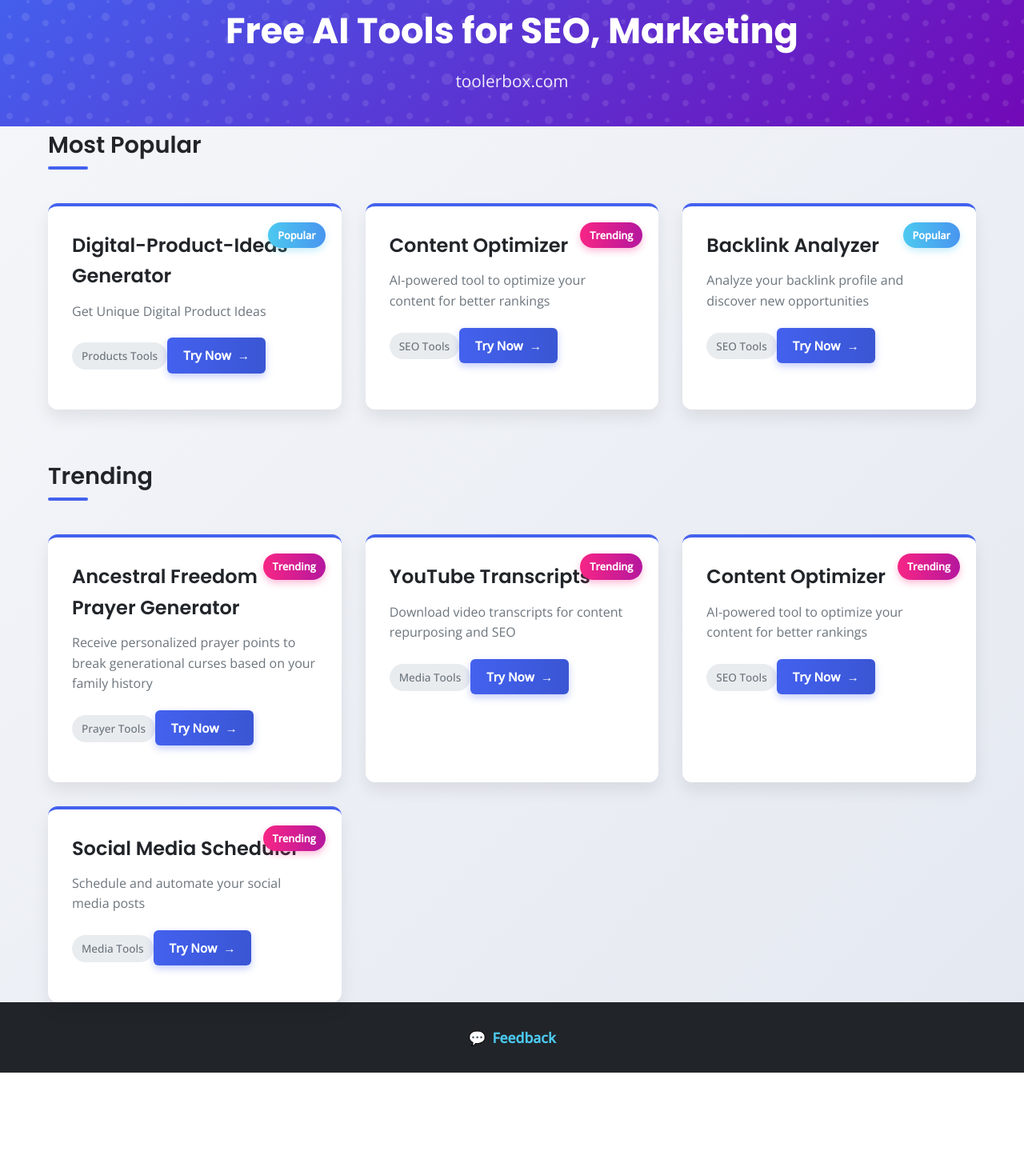
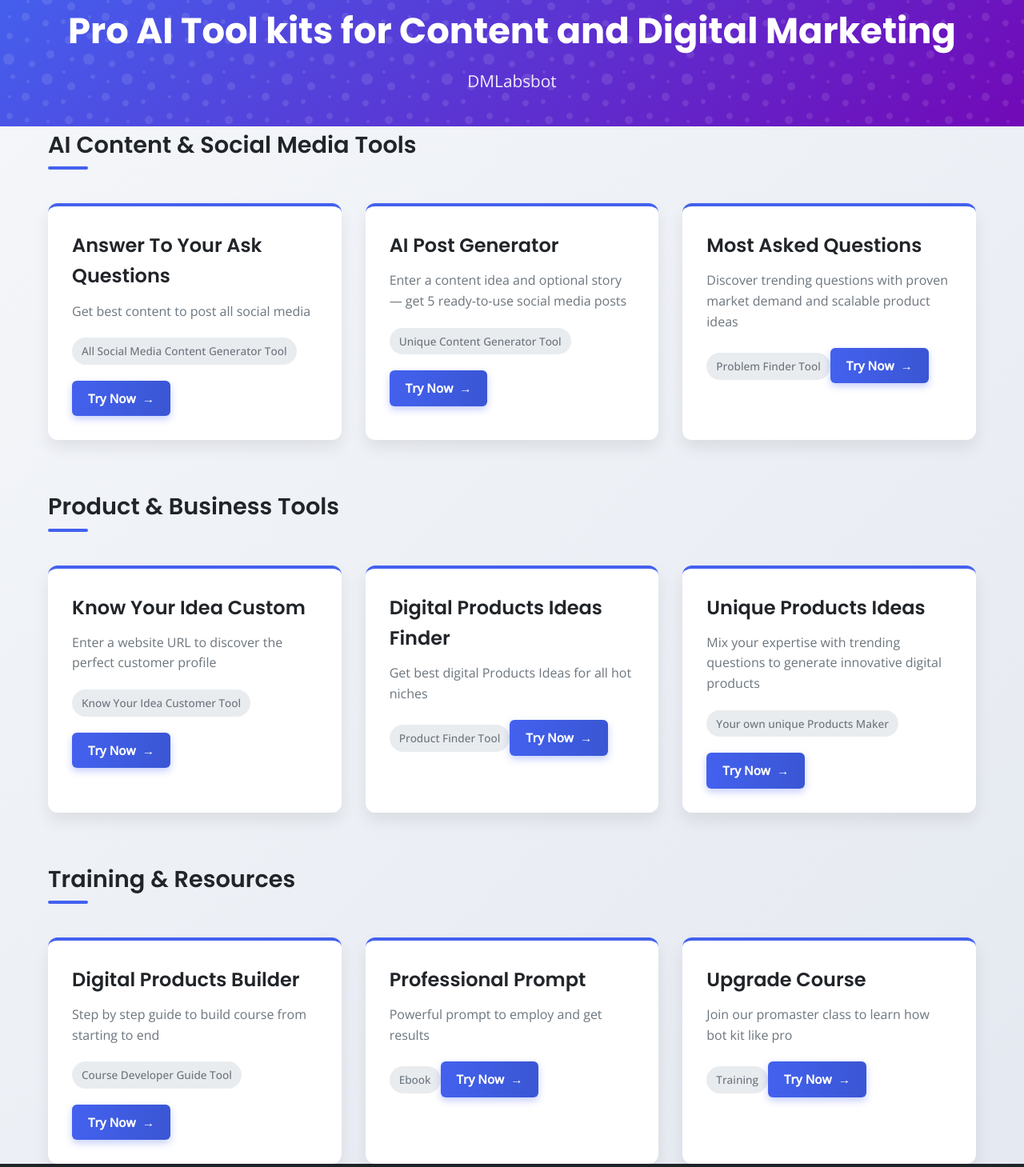
Before and after one commit to henryk4god/toolsbox, a plain HTML site: page index.html in a window 1280 px wide. Shown: the part 37-1496 px from the top of the page at 80% size. Before the commit the page ends 1378 px from the top, so only its background shows below. Drawn offline with nearby package versions, Linux system fonts and the light colour scheme.

Commit message:
Update index.html

```diff
--- a/index.html
+++ b/index.html
@@ -3,7 +3,7 @@
 <head>
     <meta charset="UTF-8">
     <meta name="viewport" content="width=device-width, initial-scale=1.0">
-    <title>Toolerbox - Free AI Tools for SEO, Marketing</title>
+    <title>DMLabsbot - Pro AI Tool kits for Content and Digital Marketing</title>
     <link rel="preconnect" href="https://fonts.googleapis.com">
     <link rel="preconnect" href="https://fonts.gstatic.com" crossorigin>
     <link href="https://fonts.googleapis.com/css2?family=Poppins:wght@300;400;500;600;700&family=Open+Sans:wght@300;400;500&display=swap" rel="stylesheet">
@@ -183,32 +183,6 @@
             transform: translateX(4px);
         }
 
-        .trending-badge {
-            position: absolute;
-            top: 20px;
-            right: 20px;
-            background: linear-gradient(to right, var(--accent), #b5179e);
-            color: white;
-            padding: 6px 12px;
-            border-radius: 20px;
-            font-size: 0.8rem;
-            font-weight: 600;
-            box-shadow: 0 4px 8px rgba(247, 37, 133, 0.3);
-        }
-
-        .popular-badge {
-            position: absolute;
-            top: 20px;
-            right: 20px;
-            background: linear-gradient(to right, var(--success), #4895ef);
-            color: white;
-            padding: 6px 12px;
-            border-radius: 20px;
-            font-size: 0.8rem;
-            font-weight: 600;
-            box-shadow: 0 4px 8px rgba(76, 201, 240, 0.3);
-        }
-
         /* Footer styles */
         footer {
             background-color: var(--dark);
@@ -269,23 +243,30 @@
 <body>
     <header>
         <div class="container">
-            <h1>Free AI Tools for SEO, Marketing</h1>
-            <p class="site-url">toolerbox.com</p>
+            <h1>Pro AI Tool kits for Content and Digital Marketing</h1>
+            <p class="site-url">DMLabsbot</p>
         </div>
     </header>
 
     <main class="container">
         <section class="tools-section">
-            <h2 class="section-title">Most Popular</h2>
-            <div class="tools-grid" id="popular-tools">
-                <!-- Popular tools will be added here by JavaScript -->
+            <h2 class="section-title">AI Content & Social Media Tools</h2>
+            <div class="tools-grid" id="content-tools">
+                <!-- Content tools will be added here by JavaScript -->
             </div>
         </section>
 
         <section class="tools-section" style="margin-top: 60px;">
-            <h2 class="section-title">Trending</h2>
-            <div class="tools-grid" id="trending-tools">
-                <!-- Trending tools will be added here by JavaScript -->
+            <h2 class="section-title">Product & Business Tools</h2>
+            <div class="tools-grid" id="product-tools">
+                <!-- Product tools will be added here by JavaScript -->
+            </div>
+        </section>
+
+        <section class="tools-section" style="margin-top: 60px;">
+            <h2 class="section-title">Training & Resources</h2>
+            <div class="tools-grid" id="training-tools">
+                <!-- Training tools will be added here by JavaScript -->
             </div>
         </section>
     </main>
@@ -300,52 +281,58 @@
         // Tool data
         const tools = [
             {
-                name: "Digital-Product-Ideas-Generator",
-                description: "Get Unique Digital Product Ideas",
-                type: "Products Tools",
-                trending: false,
-                popular: true,
+                name: "Answer To Your Ask Questions",
+                description: "Get best content to post all social media",
+                type: "All Social Media Content Generator Tool",
+                url: "https://michyritebiz.systeme.io/smpe"
+            },
+            {
+                name: "AI Post Generator",
+                description: "Enter a content idea and optional story — get 5 ready-to-use social media posts",
+                type: "Unique Content Generator Tool",
+                url: "https://michyritebiz.systeme.io/smpost"
+            },
+            {
+                name: "Most Asked Questions",
+                description: "Discover trending questions with proven market demand and scalable product ideas",
+                type: "Problem Finder Tool",
+                url: "https://michyritebiz.systeme.io/maq"
+            },
+            {
+                name: "Know Your Idea Custom",
+                description: "Enter a website URL to discover the perfect customer profile",
+                type: "Know Your Idea Customer Tool",
+                url: "https://michyritebiz.systeme.io/ta"
+            },
+            {
+                name: "Digital Products Ideas Finder",
+                description: "Get best digital Products Ideas for all hot niches",
+                type: "Product Finder Tool",
                 url: "https://henryk4god.github.io/Digital-Product-Ideas-Generator/"
             },
             {
-                name: "Ancestral Freedom Prayer Generator",
-                description: "Receive personalized prayer points to break generational curses based on your family history",
-                type: "Prayer Tools",
-                trending: true,
-                popular: false,
-                url: "https://henryk4god.github.io/Ascestra-Prayer-Freedom-/"
+                name: "Unique Products Ideas",
+                description: "Mix your expertise with trending questions to generate innovative digital products",
+                type: "Your own unique Products Maker",
+                url: "https://michyritebiz.systeme.io/mix"
             },
             {
-                name: "YouTube Transcripts",
-                description: "Download video transcripts for content repurposing and SEO",
-                type: "Media Tools",
-                trending: true,
-                popular: false,
-                url: "https://selar.com/gm4b"
+                name: "Digital Products Builder",
+                description: "Step by step guide to build course from starting to end",
+                type: "Course Developer Guide Tool",
+                url: "#" // Placeholder since URL was incomplete
             },
             {
-                name: "Content Optimizer",
-                description: "AI-powered tool to optimize your content for better rankings",
-                type: "SEO Tools",
-                trending: true,
-                popular: true,
-                url: "https://toolerbox.com/content-optimizer"
+                name: "Professional Prompt",
+                description: "Powerful prompt to employ and get results",
+                type: "Ebook",
+                url: "#" // Placeholder since URL was incomplete
             },
             {
-                name: "Backlink Analyzer",
-                description: "Analyze your backlink profile and discover new opportunities",
-                type: "SEO Tools",
-                trending: false,
-                popular: true,
-                url: "https://sandbox.flutterwave.com/pay/kgwjorewguvz"
-            },
-            {
-                name: "Social Media Scheduler",
-                description: "Schedule and automate your social media posts",
-                type: "Media Tools",
-                trending: true,
-                popular: false,
-                url: "https://toolerbox.com/social-scheduler"
+                name: "Upgrade Course",
+                description: "Join our promaster class to learn how bot kit like pro",
+                type: "Training",
+                url: "https://henryk4god.github.io/Upgrade-/"
             }
         ];
 
@@ -353,22 +340,6 @@
         function createToolCard(tool) {
             const card = document.createElement('div');
             card.className = 'tool-card';
-
-            // Add trending badge if applicable
-            if (tool.trending) {
-                const trendingBadge = document.createElement('div');
-                trendingBadge.className = 'trending-badge';
-                trendingBadge.textContent = 'Trending';
-                card.appendChild(trendingBadge);
-            }
-
-            // Add popular badge if applicable
-            if (tool.popular && !tool.trending) {
-                const popularBadge = document.createElement('div');
-                popularBadge.className = 'popular-badge';
-                popularBadge.textContent = 'Popular';
-                card.appendChild(popularBadge);
-            }
 
             // Add tool name
             const toolName = document.createElement('h3');
@@ -396,7 +367,7 @@
             // Make entire card clickable
             card.addEventListener('click', function(e) {
                 // Don't trigger if the click was on the Try Now button
-                if (e.target !== tryNow) {
+                if (e.target !== tryNow && tool.url !== "#") {
                     window.location.href = tool.url;
                 }
             });
@@ -406,25 +377,29 @@
 
         // Function to populate tools
         function populateTools() {
-            const popularToolsGrid = document.getElementById('popular-tools');
-            const trendingToolsGrid = document.getElementById('trending-tools');
+            const contentToolsGrid = document.getElementById('content-tools');
+            const productToolsGrid = document.getElementById('product-tools');
+            const trainingToolsGrid = document.getElementById('training-tools');
 
-            // Filter popular tools
-            const popularTools = tools.filter(tool => tool.popular);
-
-            // Add popular tools to the grid
-            popularTools.forEach(tool => {
+            // Content tools (first 3)
+            const contentTools = tools.slice(0, 3);
+            contentTools.forEach(tool => {
                 const toolCard = createToolCard(tool);
-                popularToolsGrid.appendChild(toolCard);
+                contentToolsGrid.appendChild(toolCard);
             });
 
-            // Filter trending tools
-            const trendingTools = tools.filter(tool => tool.trending);
+            // Product tools (next 3)
+            const productTools = tools.slice(3, 6);
+            productTools.forEach(tool => {
+                const toolCard = createToolCard(tool);
+                productToolsGrid.appendChild(toolCard);
+            });
 
-            // Add trending tools to the grid
-            trendingTools.forEach(tool => {
+            // Training tools (last 3)
+            const trainingTools = tools.slice(6);
+            trainingTools.forEach(tool => {
                 const toolCard = createToolCard(tool);
-                trendingToolsGrid.appendChild(toolCard);
+                trainingToolsGrid.appendChild(toolCard);
             });
         }
 
```
